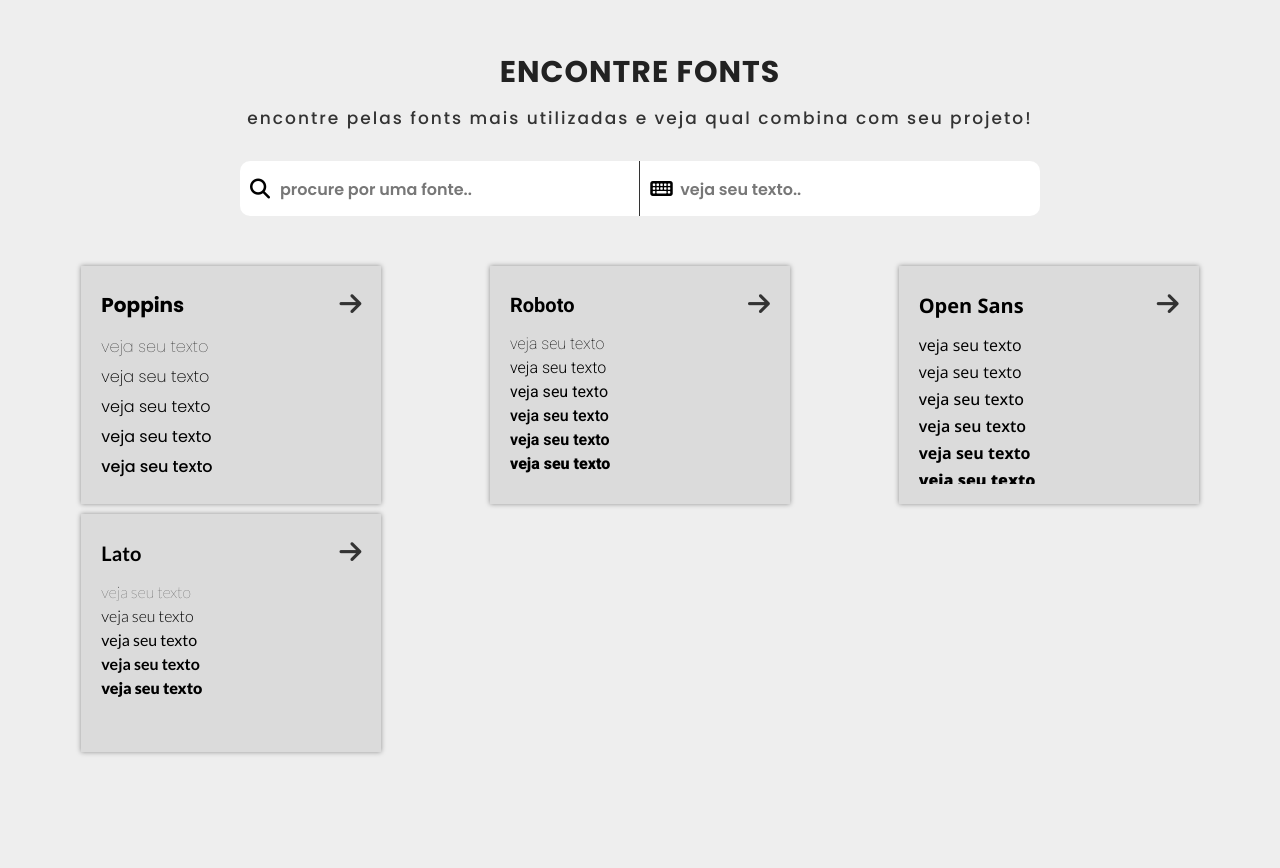
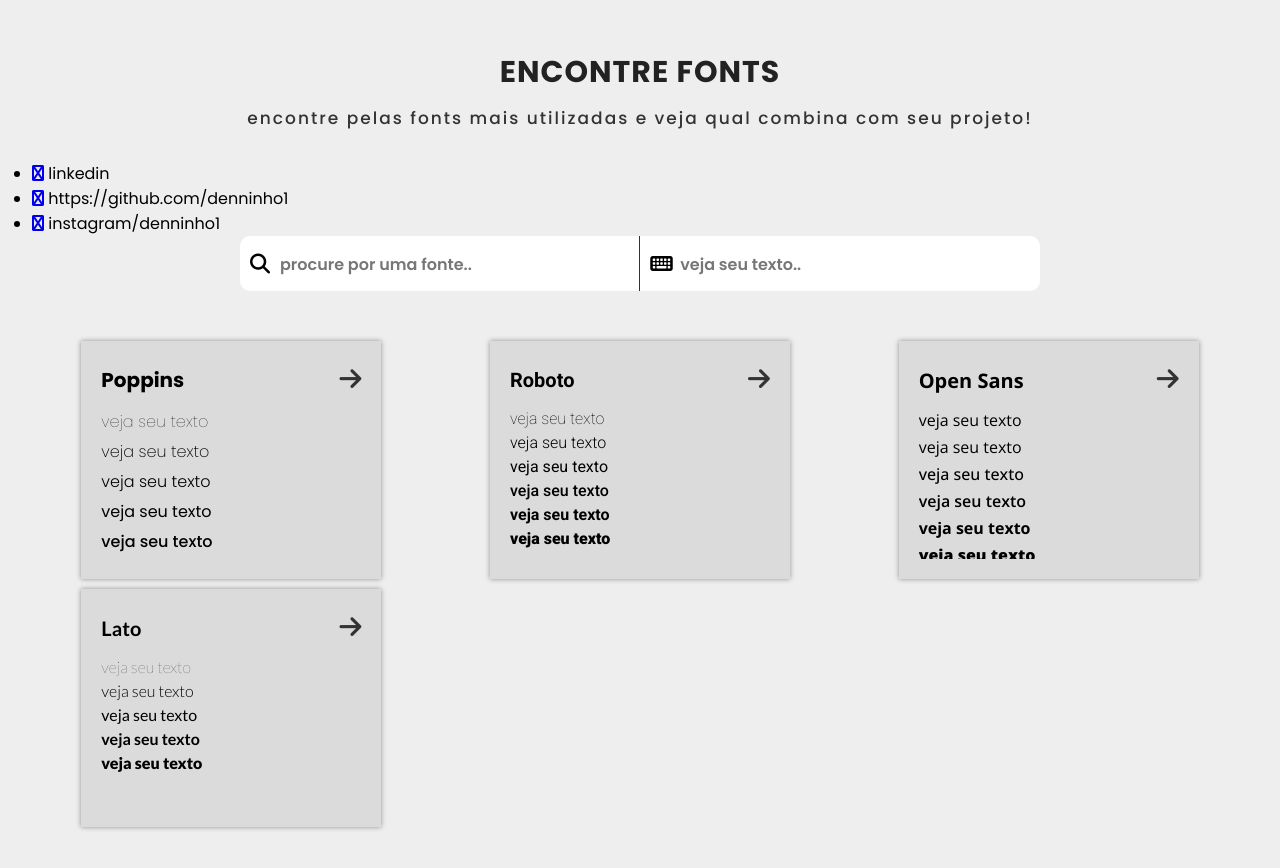
Before and after one commit to denninho1/encontre_fontes, a plain HTML site: page index.html in a window 1280 px wide. Before the commit the page ends 802 px from the top, so only its background shows below. Drawn offline with nearby package versions, Linux system fonts and the light colour scheme.

Commit message:
estrutura redes-sociais

```diff
--- a/index.html
+++ b/index.html
@@ -21,14 +21,20 @@
 
       <!--------- REDES SOCIAIS ---------->
       <nav class="social">
-        <div class="info">
-          <span class="icon" title="linkedln"></span>
-          <span class="social_name"></span>
-          <span class="icon" title="github"></span>
-          <span class="social_name"></span>
-          <span class="icon" title="instagram"></span>
-          <span class="social_name"></span>
-        </div>
+        <ul class="">
+          <li class="" >
+            <a href="https://www.linkedin.com/in/dennis-cesar-835995230/" target="_blank" class="link"><i class="fas fa-linkedin"></i></a>
+            <span class="social_name">linkedin</span>
+          </li>
+          <li class="" >
+            <a href="https://github.com/denninho1" target="_blank" class="link"><i class="fas fa-github"></i></a>
+            <span class="social_name">https://github.com/denninho1</span>
+          </li>
+          <li class="" >
+            <a href="https://instagram/@denninho1" target="_blank" class="link"><i class="fas fa-instagram"></i></a>
+            <span class="social_name">instagram/denninho1</span>
+          </li>
+        </ul>
       </nav>
 
       <!------ FONTS -------->
```
